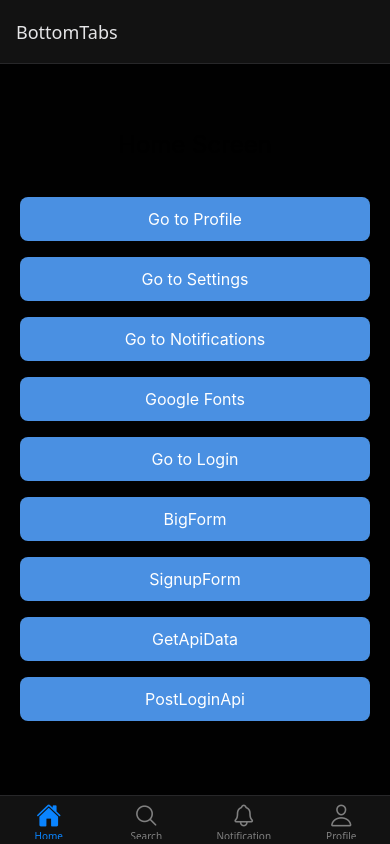
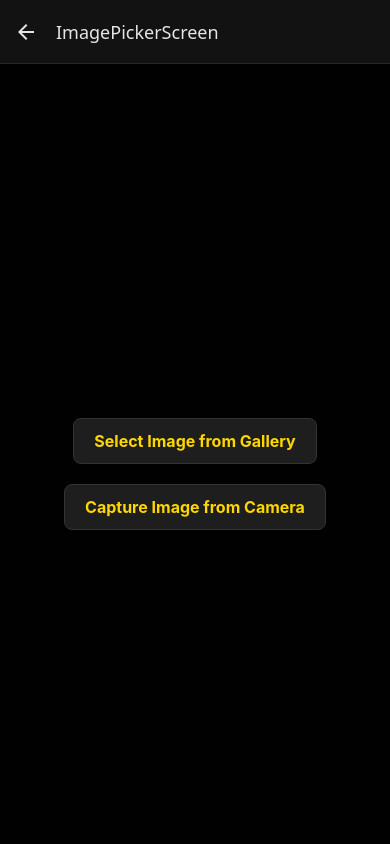
Before and after one commit to rahulsingchauhan/SocialAndroid, a React Native app: screen /ImagePickerScreen in a window 390 px wide. Built offline with nearby package versions, Linux system fonts and the light colour scheme.

Commit message:
imagePickerAdded

```diff
--- a/package.json
+++ b/package.json
@@ -20,6 +20,7 @@
     "react": "19.0.0",
     "react-native": "0.79.2",
     "react-native-gesture-handler": "^2.25.0",
+    "react-native-image-crop-picker": "^0.50.1",
     "react-native-reanimated": "^3.17.5",
     "react-native-safe-area-context": "^5.4.0",
     "react-native-screens": "^4.10.0",
--- a/src/navigation/stackNavigation/StackNavigator.jsx
+++ b/src/navigation/stackNavigation/StackNavigator.jsx
@@ -4,7 +4,6 @@ import React from 'react';
 import { createNativeStackNavigator } from '@react-navigation/native-stack';
 
 
-import SettingsScreen from '../../screens/SettingsScreen';
 import EditProfileScreen from '../../screens/EditProfileScreen';
 import BottomTabs from '../bottomNavigation/BottomTabs';
 import NotificationsScreen from '../../screens/NotificationsScreen';
@@ -15,6 +14,8 @@ import SignupForm from '../../screens/SignupForm';
 import GetApiData from '../../screens/GetApiData';
 import PostLoginApi from '../../screens/PostLoginApi';
 import AfterLoginScreen from '../../screens/AfterLoginScreen';
+import ImagePickerScreen from '../../screens/ImagePickerScreen';
+
 
 
 
@@ -24,7 +25,7 @@ const StackNavigator = () => {
   return (
     <Stack.Navigator>
       <Stack.Screen name="BottomTabs" component={BottomTabs} />
-      <Stack.Screen name="SettingsScreen" component={SettingsScreen} />
+      <Stack.Screen name="ImagePickerScreen" component={ImagePickerScreen} />
       <Stack.Screen name="EditProfileScreen" component={EditProfileScreen} />
       <Stack.Screen name="NotificationsScreen" component={NotificationsScreen} />
        <Stack.Screen name="FormScreen" component={FormScreen} />
--- a/src/screens/GetApiData.jsx
+++ b/src/screens/GetApiData.jsx
@@ -7,7 +7,7 @@ const GetApiData = () => {
   const [loading, setLoading] = useState(true);
 
   useEffect(() => {
-    fetch('http://10.0.2.2:3000/products')
+    fetch('https://dummyjson.com/c/6bb8-fe4d-4ba7-b297')
       .then(res => res.json())
       .then(data => {
         setProducts(data);
--- a/src/screens/HomeScreen.jsx
+++ b/src/screens/HomeScreen.jsx
@@ -8,7 +8,6 @@ const HomeScreen = () => {
   // List of buttons/screens
   const buttons = [
     { title: 'Go to Profile', screen: 'Profile' },
-    { title: 'Go to Settings', screen: 'SettingsScreen' },
     { title: 'Go to Notifications', screen: 'NotificationsScreen' },
     { title: 'Google Fonts', screen:'GoogleFonts'},
      { title: 'Go to Login', screen: 'FormScreen' },
@@ -16,6 +15,7 @@ const HomeScreen = () => {
     { title: 'SignupForm', screen:'SignupForm'},
      { title: 'GetApiData', screen:'GetApiData'},
      { title: 'PostLoginApi', screen:'PostLoginApi'},
+      { title: 'ImagePickerScreen', screen: 'ImagePickerScreen' },
   ];
 
   return (
--- /dev/null
+++ b/src/screens/ImagePickerScreen.jsx
@@ -0,0 +1,97 @@
+import React, { useState } from 'react';
+import { Image, Text, TouchableOpacity, View, StyleSheet } from 'react-native';
+import ImagePicker from 'react-native-image-crop-picker';
+
+const ImagePickerScreen = () => {
+  const [image, setImage] = useState(null); // Stores selected or captured image
+
+  // Function to pick image from gallery
+  const pickImage = async () => {
+    try {
+      const selectedImage = await ImagePicker.openPicker({
+        width: 300,
+        height: 400,
+        cropping: true,
+      });
+      console.log('Gallery Image:', selectedImage);
+      setImage(selectedImage);
+    } catch (error) {
+      console.log('User cancelled or error:', error);
+    }
+  };
+
+  // Function to open camera and capture image
+  const openCamera = async () => {
+    try {
+      const capturedImage = await ImagePicker.openCamera({
+        width: 300,
+        height: 400,
+        cropping: false,
+      });
+      console.log('Camera Image:', capturedImage);
+      setImage(capturedImage);
+    } catch (error) {
+      console.log('User cancelled or error:', error);
+    }
+  };
+
+  return (
+    <View style={styles.container}>
+      {/* Show the image preview if image exists */}
+      {image?.path && (
+        <Image
+          source={{ uri: image.path }}
+          style={styles.previewImage}
+          resizeMode="cover"
+        />
+      )}
+
+      {/* Button to pick image from gallery */}
+      <TouchableOpacity style={styles.button} onPress={pickImage}>
+        <Text style={styles.buttonText}>Select Image from Gallery</Text>
+      </TouchableOpacity>
+
+      {/* Button to capture image from camera */}
+      <TouchableOpacity style={[styles.button, styles.cameraButton]} onPress={openCamera}>
+        <Text style={styles.buttonText}>Capture Image from Camera</Text>
+      </TouchableOpacity>
+    </View>
+  );
+};
+
+export default ImagePickerScreen;
+
+
+const styles = StyleSheet.create({
+  container: {
+    flex: 1,
+    alignItems: 'center',
+    justifyContent: 'center',
+    padding: 20,
+  },
+  previewImage: {
+    width: 200,
+    height: 200,
+    marginTop: 20,
+    borderRadius: 100,
+    borderWidth: 2,
+    borderColor: '#444',
+  },
+  button: {
+    marginTop: 40,
+    paddingVertical: 12,
+    paddingHorizontal: 20,
+    backgroundColor: '#1E1E1E',
+    borderRadius: 8,
+    borderWidth: 1,
+    borderColor: '#333',
+  },
+  cameraButton: {
+    marginTop: 20,
+  },
+  buttonText: {
+    color: '#FFD700', // gold/yellow text for dark contrast
+    fontSize: 16,
+    fontWeight: 'bold',
+  },
+});
--- a/src/screens/PostLoginApi.jsx
+++ b/src/screens/PostLoginApi.jsx
@@ -28,7 +28,9 @@ const PostLoginApi = () => {
       });
 
       // On success, navigate to Profile screen with user data
+      // if(response?.data){
       navigation.navigate('AfterLoginScreen', {user: response.data});
+      // }
     } catch (error) {
       Alert.alert(
         'Login Failed',
--- a/src/screens/SettingsScreen.jsx
+++ /dev/null
@@ -1,69 +0,0 @@
-import React from 'react';
-import { View, Text, StyleSheet, Switch, ScrollView } from 'react-native';
-import { useState } from 'react';
-
-const SettingsScreen = () => {
-  const [isDarkMode, setIsDarkMode] = useState(false);
-  const [isNotifications, setIsNotifications] = useState(true);
-
-  return (
-    <ScrollView style={styles.container}>
-      <Text style={styles.header}>Settings ⚙️</Text>
-
-      <View style={styles.settingItem}>
-        <Text style={styles.settingText}>Enable Notifications</Text>
-        <Switch
-          value={isNotifications}
-          onValueChange={setIsNotifications}
-          trackColor={{ false: '#D1D5DB', true: '#4F46E5' }}
-          thumbColor={isNotifications ? '#FFFFFF' : '#9CA3AF'}
-        />
-      </View>
-
-      <View style={styles.settingItem}>
-        <Text style={styles.settingText}>Dark Mode</Text>
-        <Switch
-          value={isDarkMode}
-          onValueChange={setIsDarkMode}
-          trackColor={{ false: '#D1D5DB', true: '#4F46E5' }}
-          thumbColor={isDarkMode ? '#FFFFFF' : '#9CA3AF'}
-        />
-      </View>
-    </ScrollView>
-  );
-};
-
-export default SettingsScreen;
-
-const styles = StyleSheet.create({
-  container: {
-    flex: 1,
-    backgroundColor: '#F9FAFB',
-    padding: 20,
-  },
-  header: {
-    fontSize: 24,
-    fontWeight: '700',
-    color: '#111827',
-    marginBottom: 20,
-  },
-  settingItem: {
-    backgroundColor: '#FFFFFF',
-    borderRadius: 12,
-    padding: 16,
-    flexDirection: 'row',
-    justifyContent: 'space-between',
-    alignItems: 'center',
-    marginBottom: 16,
-    shadowColor: '#000000',
-    shadowOpacity: 0.05,
-    shadowOffset: { width: 0, height: 2 },
-    shadowRadius: 8,
-    elevation: 3,
-  },
-  settingText: {
-    fontSize: 16,
-    color: '#374151',
-    fontWeight: '500',
-  },
-});
```
Also changed, not shown: 2 other files (tests, documents, lock files or other folders).
